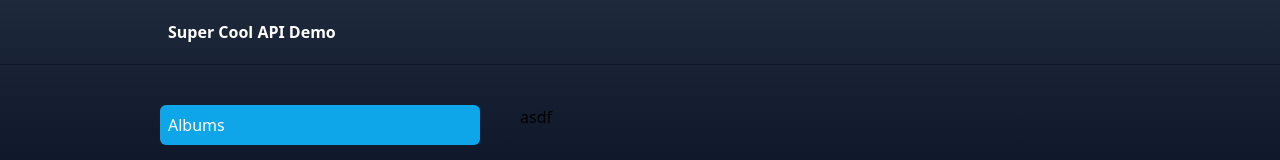
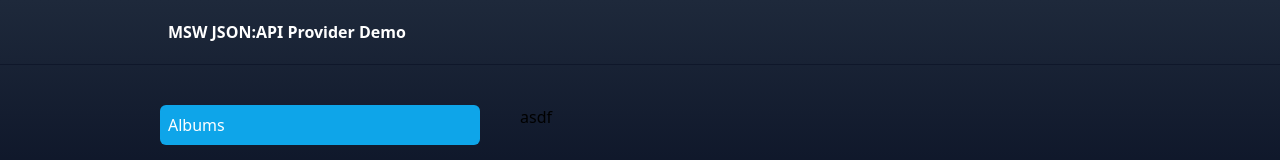
Before and after one commit to seangofus/msw-json-api-provider, a React (Vite) app: page /albums/1 in a window 1280 px wide. Shown: the top 160 px of the page. Built offline with nearby package versions, Linux system fonts and the light colour scheme.

Commit message:
Update header

```diff
--- a/src/pages/Layout.tsx
+++ b/src/pages/Layout.tsx
@@ -5,7 +5,7 @@ export default function Layout() {
     <main className="bg-gradient-to-t from-slate-900 to-slate-800">
       <header className="px-40 py-5 border-b border-slate-900">
         <span className="p-2 font-bold text-white rounded-full">
-          Super Cool API Demo
+          MSW JSON:API Provider Demo
         </span>
       </header>
       <div className="px-40 py-10">
```
